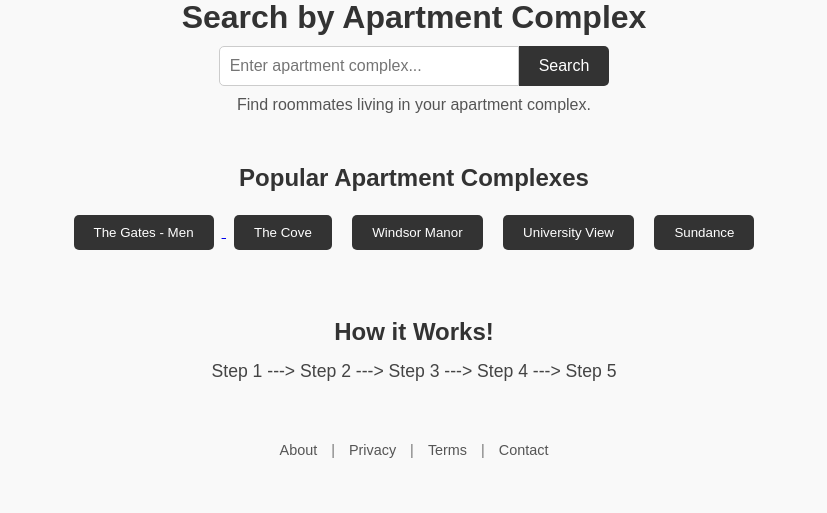
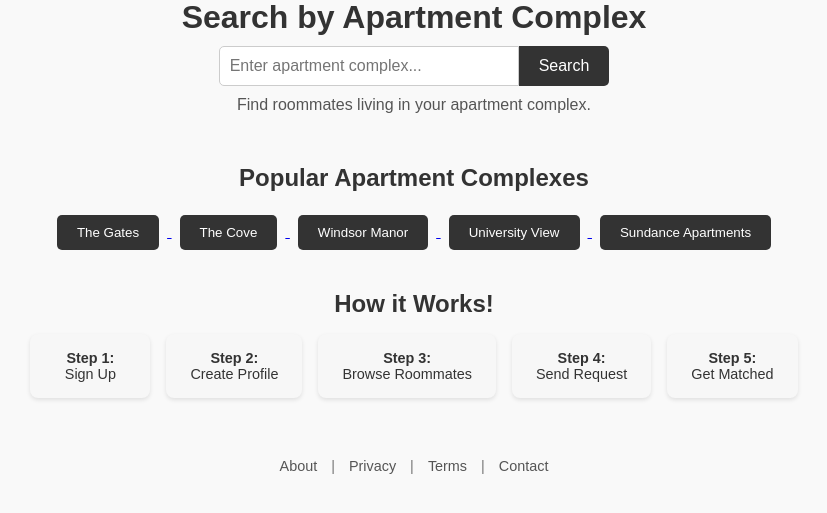
Before and after one commit to mtracy909/Roommate-Matcher, a Flask app: page / in a window 1280 px wide. Shown: the part 145-658 px from the top of the page, without its empty margins (226-1053 px from the left). Run offline with Flask 3, Linux system fonts and the light colour scheme.

Commit message:
Refactored apartment display names, added working links for popular complexes, and updated How It Works section

```diff
--- a/flask_dem0/app/routes.py
+++ b/flask_dem0/app/routes.py
@@ -1,10 +1,84 @@
 from flask import render_template, redirect, url_for, flash, request, session
+from psutil import users
 from app import app, db
 from app.forms import LoginForm, SignupForm
 from app.models import User, Apartment, Preference, User_Preference
 import sqlalchemy as sa
 from werkzeug.security import generate_password_hash, check_password_hash
 from app.forms import ProfileForm
+
+
+
+
+# Apartment display name mapping
+apartment_display_names = {
+    'undecided': 'Undecided / Not Sure Yet',
+    'abri_apartments': 'Abri Apartments',
+    'alldredge_house': 'Alldredge House',
+    'alpine_chalet': 'Alpine Chalet',
+    'american_avenue': 'American Avenue',
+    'at_the_grove': 'At the Grove',
+    'autumn_winds': 'Autumn Winds',
+    'abby_lane_manor': 'Abby Lane Manor',
+    'bayside_manor': 'Bayside Manor',
+    'birch_plaza': 'Birch Plaza',
+    'birch_wood_1': 'Birch Wood I',
+    'birch_wood_2': 'Birch Wood II',
+    'blue_door': 'The Blue Door',
+    'briarwood_apartments': 'Briarwood Apartments',
+    'brooklyn_apartments': 'Brooklyn Apartments',
+    'brookside_village': 'Brookside Village',
+    'bunkhouse': 'Bunkhouse',
+    'carriage_house': 'Carriage House',
+    'centre_square': 'Centre Square',
+    'clarke_apartments': 'Clarke Apartments',
+    'colonial_heights': 'Colonial Heights Townhouses',
+    'colonial_house': 'Colonial House',
+    'cottonwood': 'Cottonwood',
+    'creekside_cottages': 'Creekside Cottages',
+    'crestwood_apartments': 'Crestwood Apartments',
+    'crestwood_cottage': 'Crestwood Cottage',
+    'crestwood_house': 'Crestwood House',
+    'davenport_apartments': 'Davenport Apartments',
+    'delta_phi_apartments': 'Delta Phi Apartments',
+    'gates': 'The Gates',
+    'georgetown_apartments': 'Georgetown Apartments',
+    'greenbrier': 'Greenbrier',
+    'heritage': 'Heritage',
+    'hillcrest_townhouses': 'Hillcrest Townhouses',
+    'jordan_ridge': 'Jordan Ridge',
+    'kensington_manor': 'Kensington Manor',
+    'la_jolla': 'La Jolla',
+    'lodge_the': 'The Lodge',
+    'landing': 'The Landing',
+    'legacy_ridge': 'Legacy Ridge',
+    'milano_flats': 'Milano Flats',
+    'mountain_crest': 'Mountain Crest',
+    'northpoint': 'NorthPoint',
+    'park_view_apts': 'Park View Apartments',
+    'pines': 'The Pines',
+    'pincock_house': 'Pincock House',
+    'pinnacle_point': 'Pinnacle Point',
+    'red_door': 'The Red Door',
+    'riviera_apartments': 'Riviera Apartments',
+    'rock_casa': 'Rock Casa',
+    'rockland_apartments': 'Rockland Apartments',
+    'rose_casa': 'Rose Casa',
+    'royal_crest': 'Royal Crest',
+    'shelbourne_apartments': 'Shelbourne Apartments',
+    'snowview_apartments': 'Snowview Apartments',
+    'somerset_apartments': 'Somerset Apartments',
+    'sundance_apartments': 'Sundance Apartments',
+    'the_cove': 'The Cove',
+    'towers_i': 'Towers I',
+    'towers_ii': 'Towers II',
+    'university_view': 'University View',
+    'webster_house': 'Webster House',
+    'whitfield_house': 'Whitfield House',
+    'windsor_manor': 'Windsor Manor',
+    'sunrise_village': 'Sunrise Village',
+}
+
 
 @app.route("/")
 @app.route("/index")
@@ -113,7 +187,8 @@ def create_profile():
             current_user.bio = form.bio.data
 
             # Get the apartment name from the form choice
-            apartment_name = dict(form.apartment_complex.choices)[form.apartment_complex.data]
+            apartment_key = form.apartment_complex.data  # e.g., 'gates'
+            apartment_name = apartment_display_names.get(apartment_key, apartment_key)
 
             # Find or create the apartment complex
             apartment = db.session.scalar(
@@ -166,12 +241,15 @@ def create_profile():
 @app.route("/search/<complex_name>")
 def search_results(complex_name):
     try:
-        # Query users by apartment complex name
+        # Convert slug to display name
+        display_name = apartment_display_names.get(complex_name, complex_name)
+
+        # Query users by display name (e.g., "The Gates")
         users = db.session.scalars(
             sa.select(User)
             .join(User.apartment)
-            .where(Apartment.name == complex_name)
-            .where(User.f_name.isnot(None))  # Only show users with completed profiles
+            .where(Apartment.name == display_name)
+            .where(User.f_name.isnot(None))
             .where(User.f_name != '')
         ).all()
 
@@ -191,7 +269,7 @@ def search_results(complex_name):
                 )
                 user.preferences_list.append(pref_name)
 
-        return render_template("search_results.html", complex_name=complex_name, users=users)
+        return render_template("search_results.html", complex_name=display_name, users=users)
 
     except Exception as e:
         flash('An error occurred while searching. Please try again.', 'error')
--- a/flask_dem0/app/static/styles.css
+++ b/flask_dem0/app/static/styles.css
@@ -107,17 +107,7 @@ header {
   background-color: #555;
 }
 
-/* How it Works */
-.how-it-works {
-  margin-top: 60px;
-  text-align: center;
-}
 
-.steps {
-  margin-top: 15px;
-  font-size: 1.1rem;
-  color: #444;
-}
 
 /* Footer */
 footer {
@@ -136,3 +126,33 @@ footer a {
 footer a:hover {
   text-decoration: underline;
 }
+
+
+.how-it-works-cards {
+  display: flex;
+  justify-content: center;
+  gap: 1rem;
+  flex-wrap: wrap;
+  margin-top: 1rem;
+}
+
+.step-card {
+  background: #f7f7f7;
+  padding: 1rem 1.5rem;
+  border-radius: 8px;
+  box-shadow: 0 2px 4px rgba(0,0,0,0.1);
+  min-width: 120px;
+  text-align: center;
+  font-size: 0.9rem;
+  font-weight: 500;
+}
+
+.how-it-works {
+  text-align: center;
+  margin-top: 2rem;
+}
+
+.how-it-works h2 {
+  font-size: 1.5rem;
+  margin-bottom: 1rem;
+}
--- a/flask_dem0/app/templates/home.html
+++ b/flask_dem0/app/templates/home.html
@@ -30,27 +30,34 @@
   <section class="popular-complexes">
     <h2>Popular Apartment Complexes</h2>
     <div class="complex-buttons">
-        <a href="{{ url_for('search_results', complex_name='Gates, The - Men') }}">
-        <button>The Gates - Men</button>
+      <a href="{{ url_for('search_results', complex_name='gates') }}">
+        <button>The Gates</button>
       </a>
+      <a href="{{ url_for('search_results', complex_name='the_cove') }}">
         <button>The Cove</button>
+      </a>
+      <a href="{{ url_for('search_results', complex_name='windsor_manor') }}">
         <button>Windsor Manor</button>
+      </a>
+      <a href="{{ url_for('search_results', complex_name='university_view') }}">
         <button>University View</button>
-        <button>Sundance</button>
+      </a>
+      <a href="{{ url_for('search_results', complex_name='sundance_apartments') }}">
+        <button>Sundance Apartments</button>
+      </a>
     </div>
   </section>
 
   <section class="how-it-works">
     <h2>How it Works!</h2>
-      <div class="steps">
-        <span>Step 1</span> --->
-        <span>Step 2</span> --->
-        <span>Step 3</span> --->
-        <span>Step 4</span> --->
-        <span>Step 5</span>
+    <div class="how-it-works-cards">
+      <div class="step-card"><strong>Step 1:</strong><br>Sign Up</div>
+      <div class="step-card"><strong>Step 2:</strong><br>Create Profile</div>
+      <div class="step-card"><strong>Step 3:</strong><br>Browse Roommates</div>
+      <div class="step-card"><strong>Step 4:</strong><br>Send Request</div>
+      <div class="step-card"><strong>Step 5:</strong><br>Get Matched</div>
     </div>
   </section>
-  </main>
 
   <footer>
     <a href="#">About</a> |
```
Also changed, not shown: flask_dem0/app/forms.py (+68 -68 lines). Lines whose indentation alone changed are shown as unchanged.
